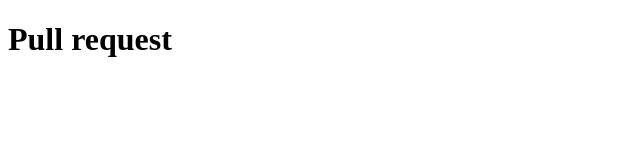
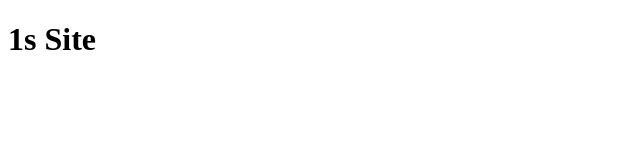
Before and after one commit to IvanG19/IvanG19.github.io, a plain HTML site: page index.html in a window 1280 px wide. Shown: the whole page, without its empty margins (0-640 px from the left). Drawn offline with Linux system fonts and the light colour scheme.

Commit message:
Update index.html

```diff
--- a/index.html
+++ b/index.html
@@ -6,6 +6,6 @@
     <title>Document</title>
 </head>
 <body>
-    <h1>Pull request</h1>
+    <h1>1s Site</h1>
 </body>
 </html>
```
